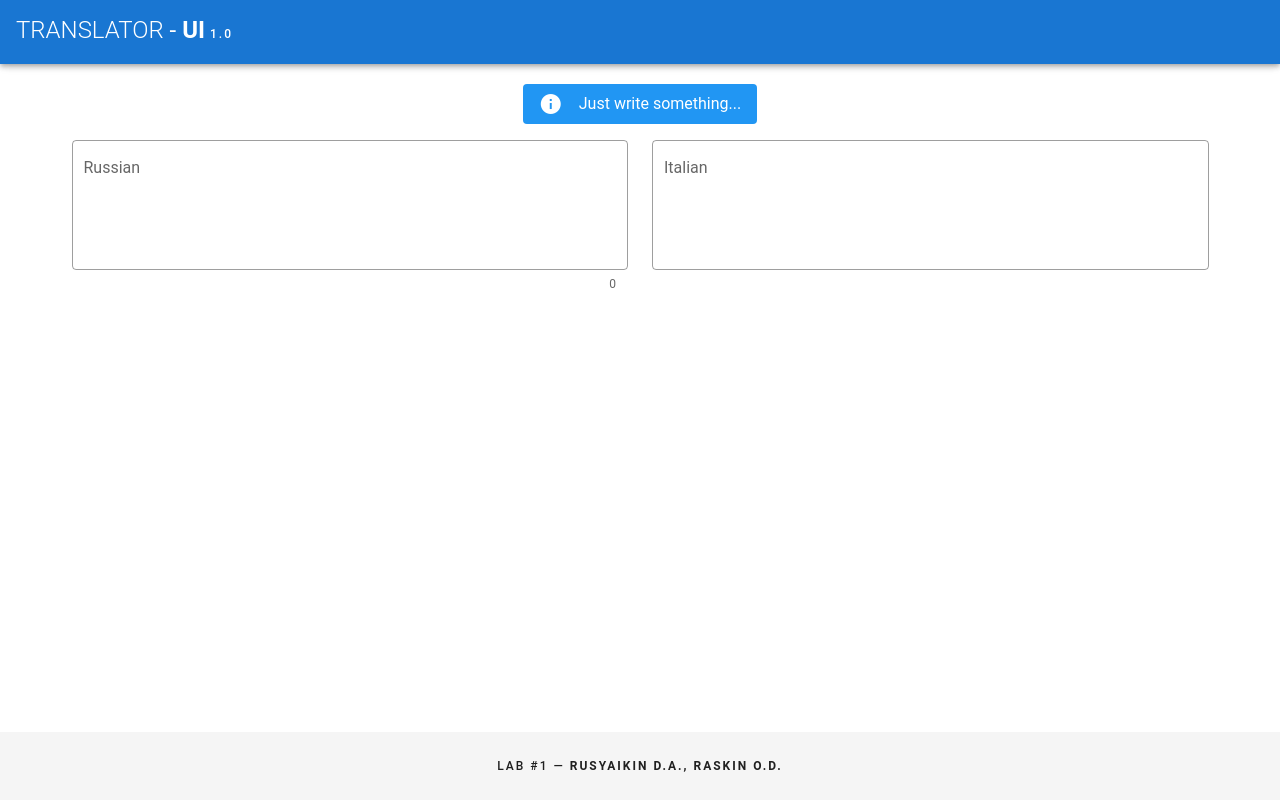
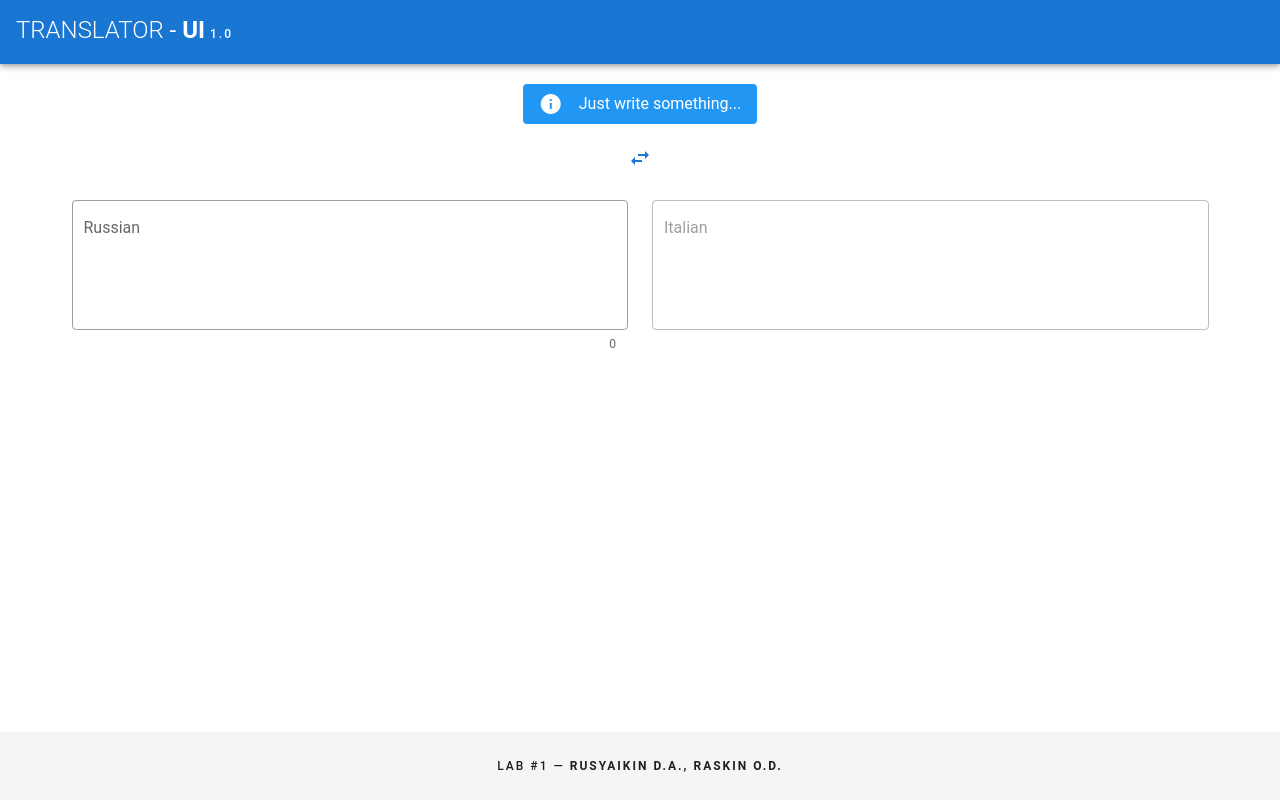
Before and after one commit to o-raskin/translator-ui, a Vue app: page / in a window 1280 px wide. Built offline with nearby package versions, Linux system fonts and the light colour scheme; a small style sheet from the web is missing.

Commit message:
UI 1.0 release

```diff
--- a/package.json
+++ b/package.json
@@ -12,6 +12,7 @@
     "axios": "^0.19.0",
     "core-js": "^3.1.2",
     "gsap": "^2.1.3",
+    "lodash": "^4.17.15",
     "roboto-fontface": "*",
     "vue": "^2.6.10",
     "vuetify": "^2.1.0"
--- a/src/components/Core.vue
+++ b/src/components/Core.vue
@@ -3,30 +3,38 @@
         <v-layout text-center wrap>
             <v-flex id="message-alert" mt-5>
                 <v-row align="center" justify="center">
-                    <v-alert v-if="inputText === '' && resultText === ''" dense type="info" min-width="10%"
+                    <v-alert v-if="inputText.length === 0 && resultText.length === 0" dense type="info" min-width="10%"
                              max-width="60%">
-                        Just write something...
+                        {{phrase[0]}}
                     </v-alert>
-                    <v-alert v-else-if="resultText !== ''" dense type="success" min-width="30%" max-width="50%">
-                        We have some translation for you!
+                    <v-alert v-else-if="resultText.length !== 0" dense type="success" min-width="30%" max-width="50%">
+                        {{phrase[1]}}
                     </v-alert>
-                    <v-alert v-else-if="inputText !== '' && resultText === ''" dense type="info" min-width="10%"
+                    <v-alert v-else-if="inputText.length !== 0 && resultText.length === 0" dense type="info" min-width="10%"
                              max-width="40%">
-                        Hmmm...
+                        {{phrase[2]}}
                     </v-alert>
                 </v-row>
             </v-flex>
             <v-container fluid>
                 <v-row>
-                    <v-col class="mb-0 pb-0" cols="12" md="6">
-                        <v-textarea id="source" background-color="white" outlined name="input-7-4" auto-grow
-                                    label="Russian" counter="true" v-model="inputText" clearable v-on:input="translate"
-
-                        ></v-textarea>
+                    <v-col>
+                        <v-btn v-on:click="swap" text icon color="primary">
+                            <v-icon>mdi-swap-horizontal</v-icon>
+                        </v-btn>
                     </v-col>
-                    <v-col cols="12" md="6">
-                        <v-textarea id="result" background-color="white" outlined name="input-7-4" auto-grow
-                                    label="Italian" contenteditable="false" v-model="resultText"></v-textarea>
+                </v-row>
+                <v-row>
+                    <v-col md="6">
+                        <v-textarea id="source" background-color="white" outlined auto-grow
+                                    :label="source.title" counter="true" v-model="inputText" v-on:input="translate"
+                                    :value="source.tag">
+                        </v-textarea>
+                    </v-col>
+                    <v-col md="6">
+                        <v-textarea id="result" background-color="white" outlined auto-grow :label="target.title"
+                                    contenteditable="false" v-model="resultText" :value="target.tag" disabled>
+                        </v-textarea>
                     </v-col>
                 </v-row>
             </v-container>
@@ -38,6 +46,7 @@
 
 <script>
     import axios from 'axios';
+    import _ from 'lodash';
 
     export default {
         name: 'Core',
@@ -46,31 +55,51 @@
         },
         data: () => ({
             inputText: '',
-            resultText: ''
+            resultText: '',
+            source: {
+                title: 'Russian',
+                tag: 'ru'
+            },
+            target: {
+                title: 'Italian',
+                tag: 'it'
+            },
+            phrase: [
+                'Just write something...',
+                'We have some translation for you!',
+                'Hmmm...'
+            ]
         }),
         methods: {
-            translate() {
+            translate: _.debounce(function () {
                 axios.post(
                     `http://localhost:8081/api/translate`,
                     {
-                        source_lang: "ru",
-                        target_lang: "it",
+                        source_lang: this.source.tag,
+                        target_lang: this.target.tag,
                         text: this.inputText
                     })
                     .then((value) => {
                         this.resultText = value.data.translation
                     })
-            }
-        },
-        watch: {
-            inputText: function () {
-                this.translate
+            }, 650),
+            swap () {
+                if (this.source.tag === 'ru') {
+                    this.source.tag = 'it'
+                    this.source.title = 'Italian'
+
+                    this.target.tag = 'ru'
+                    this.target.title = 'Russian'
+                } else {
+                    this.source.tag = 'ru'
+                    this.source.title = 'Russian'
+                    this.target.tag = 'it'
+                    this.target.title = 'Italian'
+                }
+                this.inputText = this.resultText
+                this.translate()
             }
         }
     }
 
 </script>
-
-<!--<style lang="scss">-->
-<!--    @import '../stylus/css/fiddle.css';-->
-<!--</style>-->
```
Also changed, not shown: src/assets/swap-icon.svg (added), 1 other file (tests, documents, lock files or other folders).
